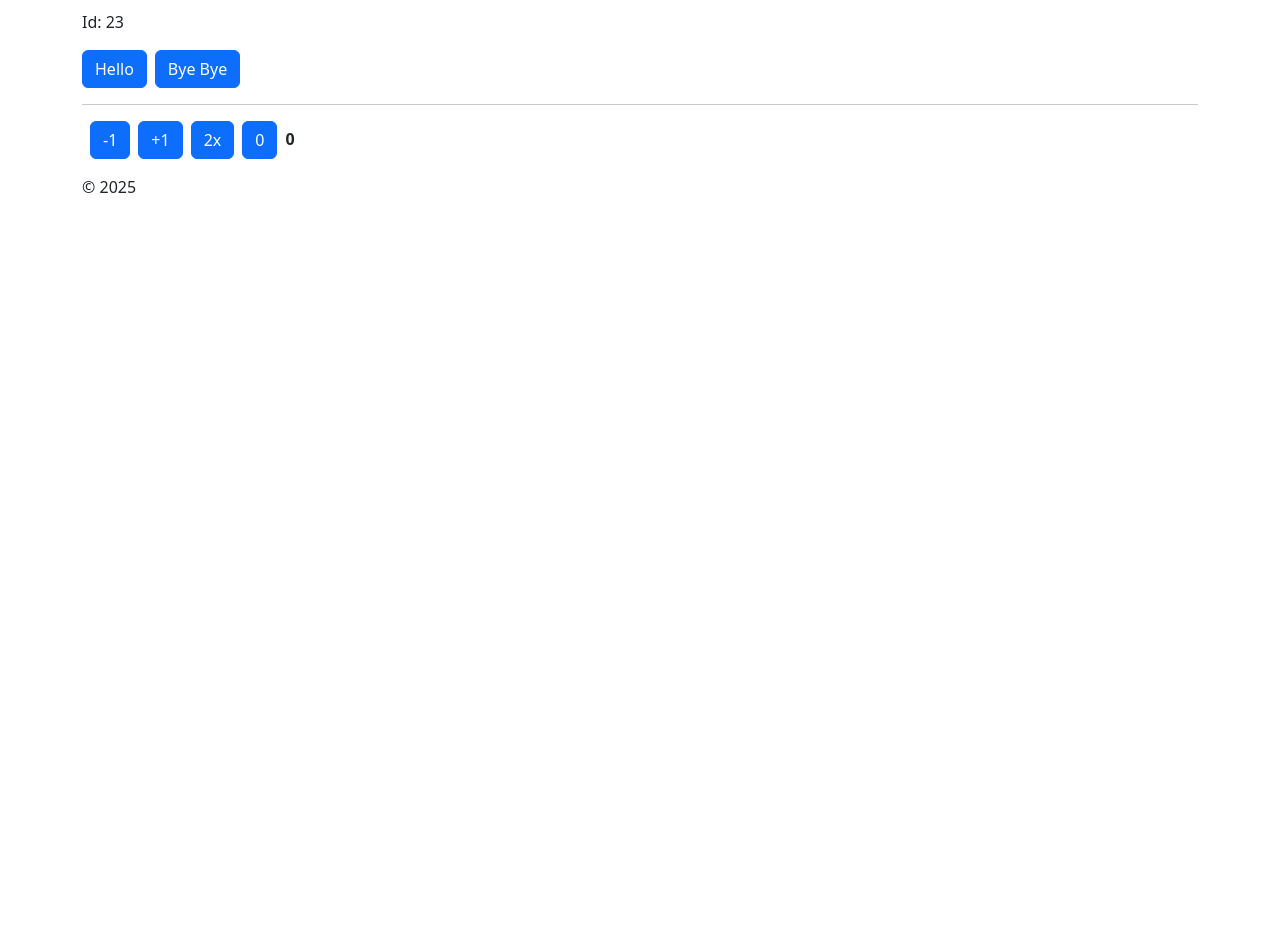
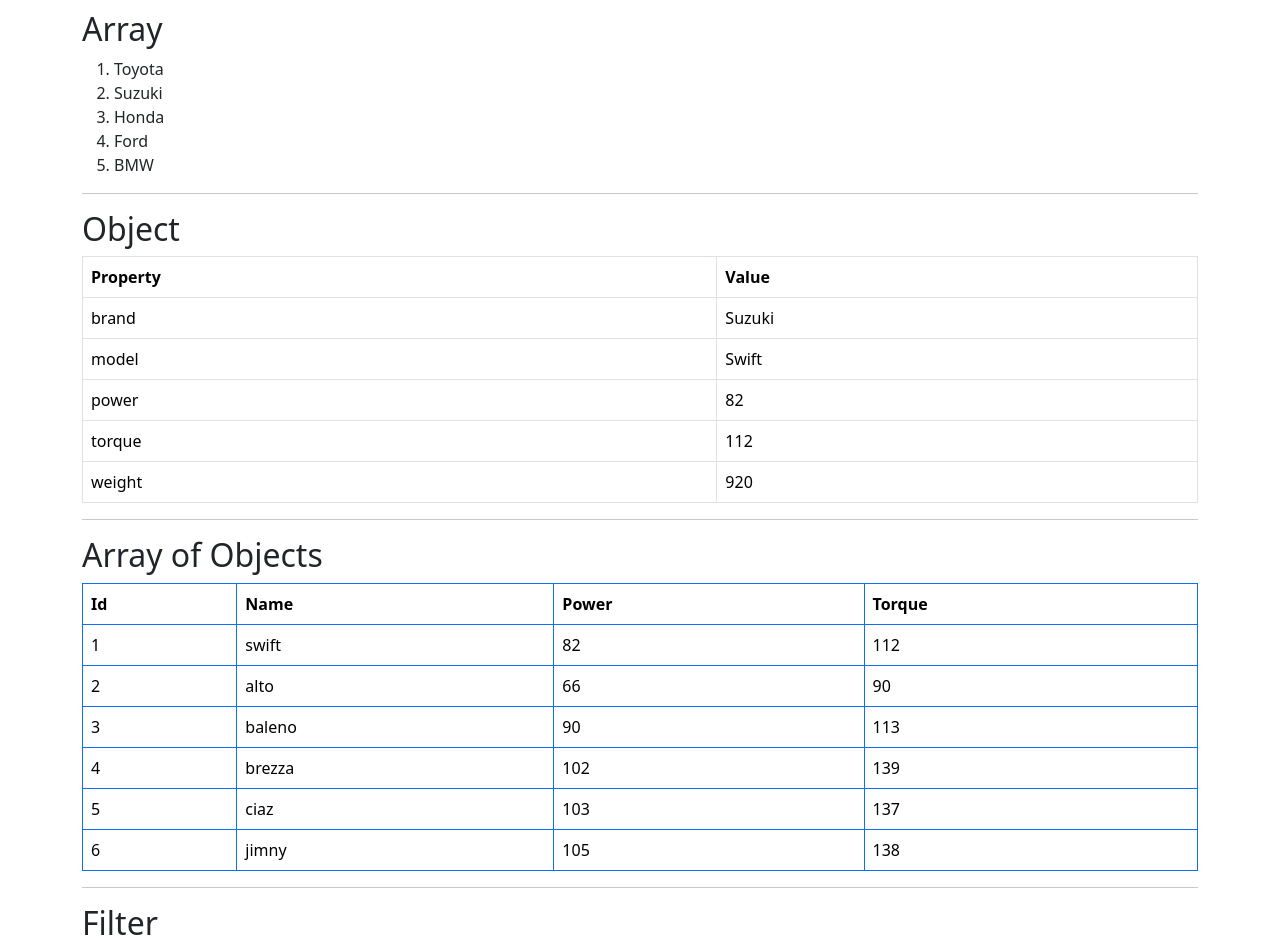
Before and after one commit to avimalhotra/reactapp, a React (Vite) app: page / in a window 1280 px wide. Shown: the part 140-1092 px from the top of the page. Before the commit the page ends 800 px from the top, so only its background shows below. Built offline with nearby package versions, Linux system fonts and the light colour scheme.

Commit message:
Rendering Lists

```diff
--- a/src/Section.jsx
+++ b/src/Section.jsx
@@ -1,38 +1,81 @@
-// import Card from "./Card";
-import { useState } from "react";
 
-function Section( prop ) {
+function Section( ) {
 
-    const [counter,setCounter]=useState(0);
+  const cars = ['Toyota', 'Suzuki', 'Honda', 'Ford', 'BMW'];
+  const car = { brand: 'Suzuki', model: 'Swift', power: 82, torque: 112, weight:920};
+  const data=[
+    {id:1, name:"swift", power:82, torque: 112, type: 'hatchback'},
+    {id:2, name:"alto", power:66, torque: 90, type: 'hatchback'},
+    {id:3, name:"baleno", power:90, torque: 113, type: 'hatchback'},
+    {id:4, name:"brezza", power:102, torque: 139, type: 'suv'},
+    {id:5, name:"ciaz", power:103, torque: 137, type: 'sedan'},
+    {id:6, name:"jimny", power:105, torque: 138, type: 'suv'},
+  ];
 
 
-    function sayHi(){ console.log("hello") }
-    function sayBye(x){ console.log(`bye bye ${x}`) }
+  const nums = [1, 2, 3, 4, 5, 6, 7, 8, 9, 10];
+  const even=nums.filter(i=>i%2==0);
+  const odd=nums.filter(i=>i%2!=0);
+
+  const hatchback=data.filter(i=>i.type=="hatchback");
+  const suv=data.filter(i=>i.type=="suv");
+
+  const sum=nums.reduce((x,y)=>x+y);
+  console.log( sum );
+
+
+
 
   return (
      <section className="my-3">
       <h2>Section Component</h2>
       <p>Its a paragrapgh</p>
-      <p>Id: {prop.id}</p>
+      <h2>Array</h2>
+      <ol>
+        {
+          cars.map((elem,ind)=>(
+            <li key={ind}>{elem}</li>
+          ))
+        }
+      </ol>
+      <hr />
+      <h2>Object</h2>
+      <table className="table table-bordered">
+        <thead><tr><th>Property</th><th>Value</th></tr></thead>
+        <tbody>
+        {
+          Object.entries(car).map(([key,val],ind)=>(
+           <tr key={ind}><td>{key}</td><td>{val}</td></tr>
+          ))
+        }
+        </tbody>
+      </table>
 
-      <button className="btn btn-primary" onClick={sayHi}>Hello</button>
-      <button className="btn btn-primary ms-2" onClick={()=>sayBye('avi')}>Bye Bye</button>
+      {/* {
+        Object.entries(car).map(([i,j],ind)=>(
+          <p key={ind}>{i}, {j}</p>
+        ))
+      } */}
+
       <hr />
-      <button className="btn btn-primary ms-2" onClick={()=>setCounter(counter=>counter-1)}>-1</button>
-      <button className="btn btn-primary ms-2" onClick={()=>setCounter(counter=>counter+1)}>+1</button>
-      <button className="btn btn-primary ms-2" onClick={()=>setCounter(counter=>counter+counter)}>2x</button>
-      <button className="btn btn-primary ms-2" onClick={()=>setCounter(0)}>0</button>
-      <b className="ms-2 d-inline-block">{counter}</b>
-
-
-      {/* <div className="row">
-        <div className="col-6">
-          <Card price={82500} title="IPhone 17" cid={prop.id} />
-        </div>
-        <div className="col-6">
-          <Card price={135000} title="Iphone 17 pro" cid={prop.id} />
-        </div>
-      </div> */}
+      <h2>Array of Objects</h2>
+      <table className="table table-bordered border-primary">
+         <thead><tr><th>Id</th><th>Name</th><th>Power</th><th>Torque</th></tr></thead>
+         <tbody>
+      {
+        data.map((key)=>(
+            <tr key={key.id}><td>{key.id}</td><td>{key.name}</td><td>{key.power}</td><td>{key.torque}</td></tr>
+        ))
+      }
+      </tbody>
+      </table>
+      <hr />
+      <h2>Filter</h2>
+      <ul>
+        {hatchback.map((elem)=>(
+          <li key={elem.id}>{elem.name}</li>
+        ))}
+      </ul>
 
 
      </section>
--- a/src/main.jsx
+++ b/src/main.jsx
@@ -11,9 +11,9 @@
 root.render(
   <div className="container">
 
-    <Header x={3} y={50}/>
+    <Header/>
 
-    <Section id={23} />
+    <Section />
 
     <Footer />
 
```
